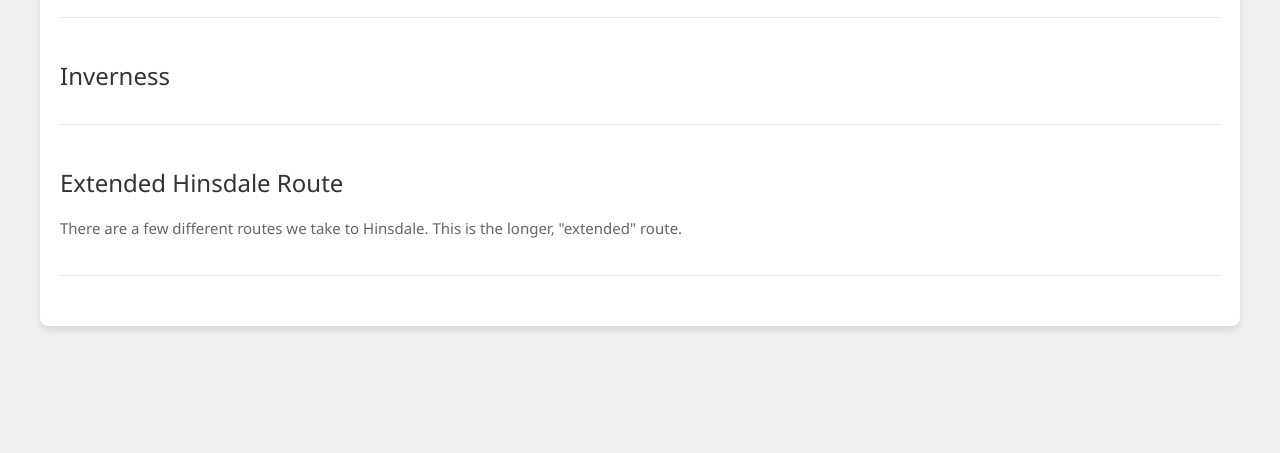
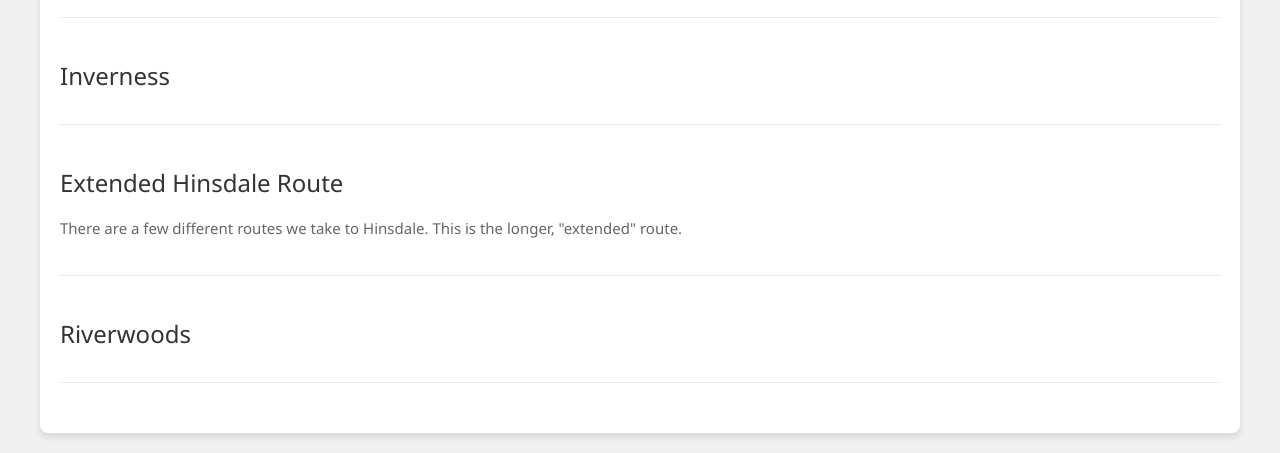
Before and after one commit to evolutioncc/evolutioncc.github.io, a plain HTML site: page routes.html in a window 1280 px wide. Shown: the part 552-1005 px from the top of the page. Before the commit the page ends 898 px from the top, so only its background shows below. Drawn offline with Linux system fonts and the light colour scheme; a script that the page names is missing.

Commit message:
Add riverwoods

```diff
--- a/routes.html
+++ b/routes.html
@@ -102,6 +102,17 @@
                             </div>
                         </div>
                     </div>
+
+                  <div class="route-container">
+                        <div class="route-description">
+                            <h3>Riverwoods</h3>
+                        </div>
+                        <div class="strava-embed">
+                            <div style="transform: scale(0.8); transform-origin: 0 0;">
+                                <div class="strava-embed-placeholder" data-embed-type="route" data-embed-id="3173285077765763590" data-full-width="false" data-hide-elevation="true" data-style="standard"></div><script src="https://strava-embeds.com/embed.js"></script>
+                            </div>
+                        </div>
+                    </div>
                 </main>
     <!-- Existing scripts and additional page content here... -->
 </body>
```
